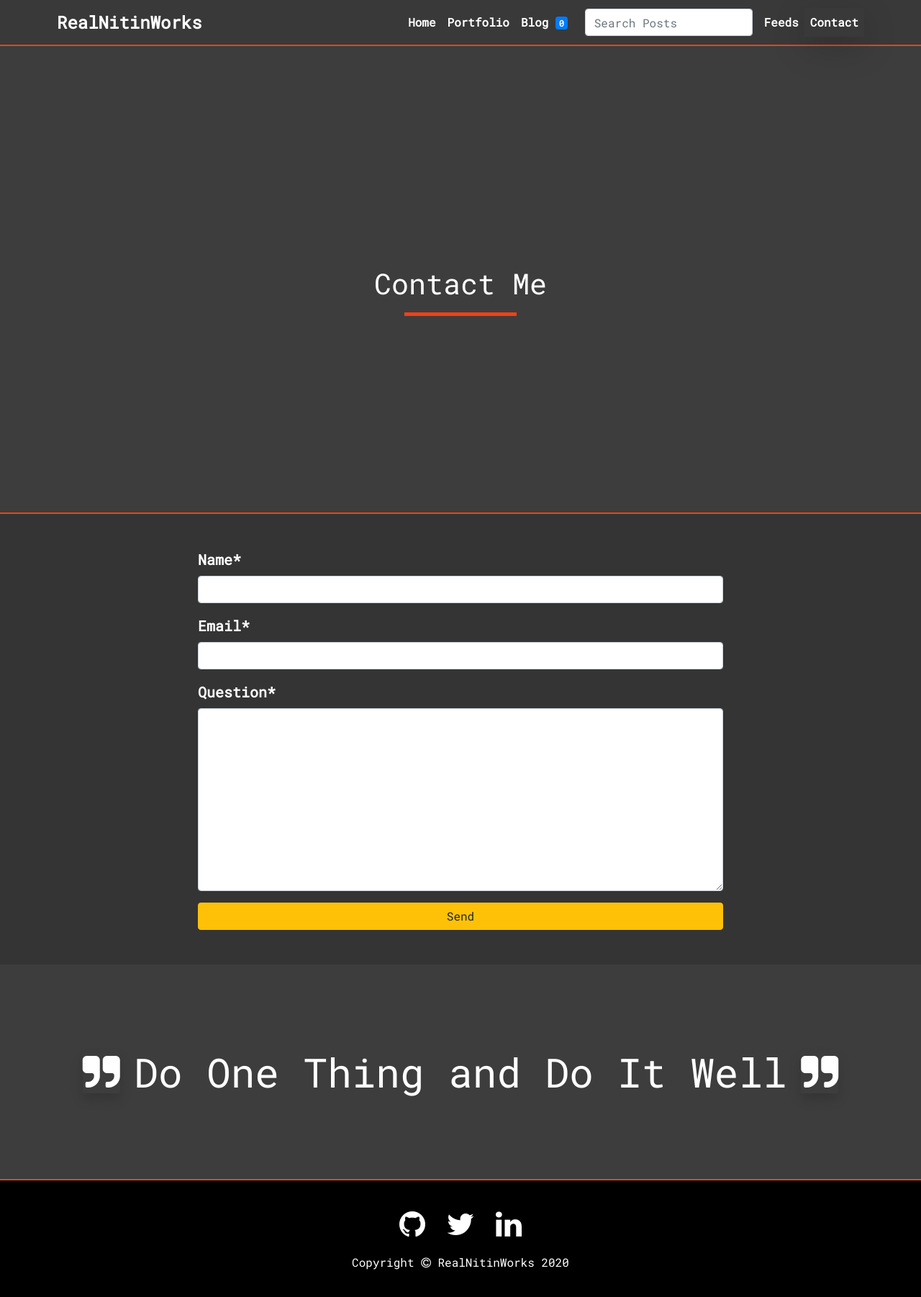
After one commit to realnitinworks/Portfolio, a Django app: page /contact/ in a window 1280 px wide. The commit adds this page. Shown: the whole page at 72% size. Run offline with Django 3.2, Linux system fonts and the light colour scheme; data that the repository does not hold is empty; parts of the project's set-up code (start-up, migrations or seed data) failed here and were passed over; some libraries are stand-ins or nearby versions.

Commit message:
Add code for Contact tab.

```diff
--- /dev/null
+++ b/portfolio/forms.py
@@ -0,0 +1,7 @@
+from django import forms
+
+
+class ContactForm(forms.Form):
+    name = forms.CharField(max_length=25)
+    email = forms.EmailField()
+    question = forms.CharField(widget=forms.Textarea)
--- /dev/null
+++ b/portfolio/templates/portfolio/contact.html
@@ -0,0 +1,62 @@
+<!-- portfolio/contact.html -->
+
+{% extends 'base.html' %}
+{% load crispy_forms_tags %}
+
+{% block title %}
+    {{ block.super }} - Contact RealNitinWorks
+{% endblock title %}
+
+<!-- Dynamic content on banner overlay -->
+{% block banner_content %}
+<div class="col d-flex align-items-center justify-content-center">
+    <div class="text-center">
+        <h1 class="display-5">Contact Me</h1>
+        <hr class="hr-accent">
+    </div>
+</div>
+{% endblock banner_content %}
+<!-- Dynamic content on banner overlay ends -->
+
+<!-- Page content sections -->
+{% block content %}
+
+<!-- Section 1-->
+<div class="email-share-form p-5 d-flex justify-content-center normal-text section-primary">
+    <div class="container">
+        <div class="row justify-content-center">
+            <div class="col-md-8">
+                {% if sent %}
+                <h3>
+                    <a href="{% url 'portfolio:home' %}">RealNitinWorks</a> will look into your query.
+                </h3>
+                {% else %}
+                <form method="post">
+                    {% csrf_token %}
+                    {{ form|crispy }}
+                    <input class="btn btn-warning btn-block" type="submit" value="Send">
+                </form>
+                {% endif %}
+            </div>
+        </div>
+    </div>
+</div>
+<!-- Section 1 ends -->
+
+<!-- Section 2-->
+<section id="quote" class="section-boundary" style="height: 300px;">
+    <div class="container">
+        <div class="row align-items-center" style="height: 300px;">
+            <div class="col text-center">
+                <span class="display-4 d-none d-md-inline-block"><i class="fa fa-quote-right shadow"></i></span>
+                <span class="d-inline-block display-4" style="padding-right: 10px;padding-left: 10px;">
+                    Do One Thing and Do It Well
+                </span>
+                <span class="display-4 d-none d-md-inline-block"><i class="fa fa-quote-right shadow"></i></span>
+            </div>
+        </div>
+    </div>
+</section>
+<!-- Section 2 ends -->
+
+{% endblock content %}
--- a/portfolio/urls.py
+++ b/portfolio/urls.py
@@ -1,7 +1,7 @@
 from django.conf import settings
 from django.urls import path
 
-from .views import feed, home, search
+from .views import contact, feed, home, search
 
 app_name = "portfolio"
 
@@ -9,6 +9,7 @@ app_name = "portfolio"
 urlpatterns = [
     path("", home, name="home"),
     path("feeds/", feed, name="feeds"),
+    path("contact/", contact, name="contact"),
 ]
 
 # Use PostgreSQL full-text search engine in production
--- a/portfolio/views.py
+++ b/portfolio/views.py
@@ -1,10 +1,13 @@
 import os
 
 from django.contrib.postgres import search as psql_search
+from django.core.mail import send_mail
 from django.core.paginator import EmptyPage, PageNotAnInteger, Paginator
 from django.shortcuts import render
 
 from blog.models import Post
+
+from .forms import ContactForm
 
 
 def home(request):
@@ -47,3 +50,34 @@ def search(request):
         "portfolio/search.html",
         {"posts": posts, "active": "home", "query": query},
     )
+
+
+def contact(request):
+    sent = False
+
+    if request.method == "POST":
+        form = ContactForm(data=request.POST)
+        if form.is_valid():
+            name = form.cleaned_data["name"]
+            email = form.cleaned_data["email"]
+            question = form.cleaned_data["question"]
+
+            # send email
+            subject = f"{name}({email}) has a question for you."
+            message = question
+            sender = os.environ.get("EMAIL_SENDER_EMAIL")
+            send_mail(
+                subject,
+                message,
+                from_email=sender,
+                recipient_list=["realnitinworks@gmail.com"],
+            )
+            sent = True
+    else:
+        form = ContactForm()
+
+    return render(
+        request,
+        "portfolio/contact.html",
+        {"active": "contact", "sent": sent, "form": form},
+    )
--- a/portfolio_project/settings.py
+++ b/portfolio_project/settings.py
@@ -161,6 +161,8 @@ AUTH_USER_MODEL = "portfolio.CustomUser"
 
 # EMAIL
 EMAIL_BACKEND = "django.core.mail.backends.smtp.EmailBackend"
+if DEBUG:
+    EMAIL_BACKEND = "django.core.mail.backends.console.EmailBackend"
 EMAIL_HOST = "smtp.sendgrid.net"
 EMAIL_HOST_USER = os.environ.get("EMAIL_HOST_USER")
 EMAIL_HOST_PASSWORD = os.environ.get("EMAIL_HOST_PASSWORD")
--- a/templates/navbar.html
+++ b/templates/navbar.html
@@ -43,8 +43,8 @@
                     </a>
                 </li>
                 <li class="nav-item" role="presentation">
-                    <a class="nav-link text-white  {% if active == "contact" %} shadow-lg text-dark {% endif %}"
-                        href="#">
+                    <a class="nav-link text-white  {% if active == "contact" %} shadow-lg{% endif %}"
+                        href="{% url 'portfolio:contact' %}">
                         Contact
                     </a>
                 </li>
```
Also changed, not shown: 1 other file.
